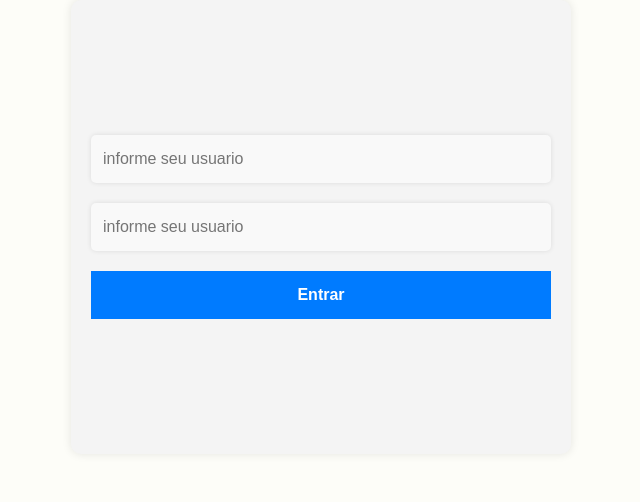
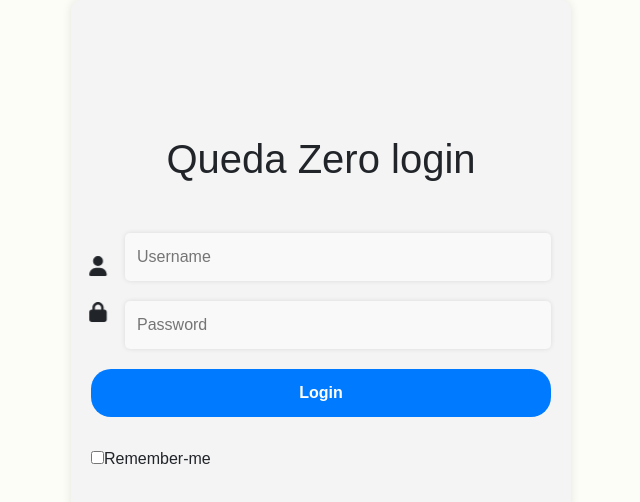
Before and after one commit to oscardikma/quedaZ, a React (Create React App) app: page / in a window 1280 px wide. Shown: the top 502 px of the page, without its empty margins (319-959 px from the left). Built offline with nearby package versions, Linux system fonts and the light colour scheme.

Commit message:
tela de login estilizada

```diff
--- a/package.json
+++ b/package.json
@@ -4,10 +4,13 @@
   "private": true,
   "homepage": "quedaZ/",
   "dependencies": {
+    "@fortawesome/free-solid-svg-icons": "^6.4.0",
+    "@fortawesome/react-fontawesome": "^0.2.0",
     "@testing-library/jest-dom": "^5.16.5",
     "@testing-library/react": "^13.4.0",
     "@testing-library/user-event": "^13.5.0",
     "bootstrap": "^5.3.0",
+    "font-awesome": "^4.7.0",
     "react": "^18.2.0",
     "react-dom": "^18.2.0",
     "react-scripts": "5.0.1",
--- /dev/null
+++ b/src/components/BoxLogin.js
@@ -0,0 +1,40 @@
+import 'bootstrap/dist/css/bootstrap.min.css';
+import { FontAwesomeIcon } from '@fortawesome/react-fontawesome';
+// Importe os ícones específicos que você deseja usar
+import { faLock, faUser } from '@fortawesome/free-solid-svg-icons';
+
+
+
+
+const BoxLogin = () => {
+    return (
+        <div class = 'form -control'>
+            <div ><h1 style={{ marginBottom: '50px' }}>Queda Zero login</h1></div>
+            <div style={{ display: 'grid', gridTemplateColumns: 'auto 1fr', columnGap: '10px' }}>
+                <div style={{margin: 'auto' }}>
+                    <FontAwesomeIcon icon={faUser} beat style={{ marginRight: '10px' }} />
+                </div>
+                <input type='text' placeholder='Username' />
+                <div>
+                    <FontAwesomeIcon icon={faLock} beat style={{ marginRight: '10px' }} />
+                </div>
+                <input type='password' placeholder='Password' />
+            </div>
+
+            <div>
+                <button style={{ borderRadius: '20px' }}>Login</button>
+            </div>
+
+            <div style={{marginTop:'30px'}}>
+                <input type='checkbox'/>Remember-me
+            </div>
+        </div>
+    )
+}
+/*
+function logar(){
+    document.getElementById('login').style.display='none'
+    document.getElementById('form').style.display='block'
+
+}*/
+export default BoxLogin
--- a/src/components/Formulary.js
+++ b/src/components/Formulary.js
@@ -1,5 +1,6 @@
 import React, { useState } from 'react';
 import 'bootstrap/dist/css/bootstrap.css';
+import BoxLogin from './BoxLogin';
 const Formulary = () => {
   const [areaSelecionada, setAreaSelecionada] = useState('escolha');
   const [origemSelecionada, setOrigemSelecionada] = useState('escolha');
@@ -36,9 +37,7 @@ const Formulary = () => {
 
     <div className="form-row" id='formulario'>
       <div id='login'>
-      <input type='text' placeholder='informe seu usuario'/><br/>
-      <input type='text' placeholder='informe seu usuario'/><br/>
-      <button onClick={logar}>Entrar</button>
+    <BoxLogin/>
 
       </div>
       <div id='form'>
@@ -119,11 +118,7 @@ const Formulary = () => {
       </div>
 
   );
-  function logar(){
-      document.getElementById('login').style.display='none'
-      document.getElementById('form').style.display='block'
 
-  }
 };
 
 export default Formulary;
```
Also changed, not shown: src/components/teste.css (added), 1 other file (tests, documents, lock files or other folders).
